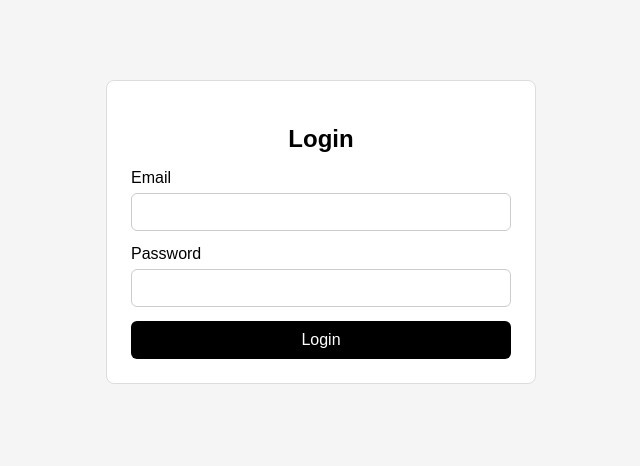
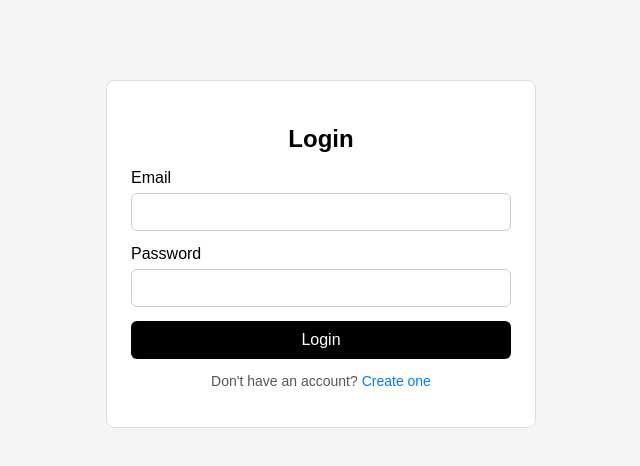
Before and after one commit to Hsu-DBS/animal-adoption-system, a React (Vite) app in the folder client/my-react-app/: page /login in a window 1280 px wide. Shown: the top 466 px of the page, without its empty margins (319-959 px from the left). Built offline with nearby package versions, Linux system fonts and the light colour scheme; no server answers.

Commit message:
:sparkles: Add adopter registration link login form. CSS referenced from ChatGPT.

```diff
--- a/client/my-react-app/src/pages/LoginPage.jsx
+++ b/client/my-react-app/src/pages/LoginPage.jsx
@@ -6,6 +6,7 @@
 
 // React imports for handling state and context
 import { useState, useContext } from "react";
+import { Link } from "react-router-dom";
 
 // Axios instance (configured with base URL + token)
 import api from "../api/axios";
@@ -84,6 +85,15 @@
 
         {/* Submit Button */}
         <button className={styles.button}>Login</button>
+
+        {/* Registration Link */}
+        <p className={styles.registerText}>
+          Don't have an account?{" "}
+          <Link to="/register" className={styles.registerLink}>
+            Create one
+          </Link>
+        </p>
+
       </form>
     </div>
   );
--- a/client/my-react-app/src/pages/LoginPage.module.css
+++ b/client/my-react-app/src/pages/LoginPage.module.css
@@ -54,3 +54,20 @@
 .button:hover {
   background-color: #333;
 }
+
+.registerText {
+  margin-top: 14px;
+  text-align: center;
+  font-size: 14px;
+  color: #555;
+}
+
+.registerLink {
+  color: #007bff;
+  text-decoration: none;
+  font-weight: 500;
+}
+
+.registerLink:hover {
+  text-decoration: underline;
+}
```
